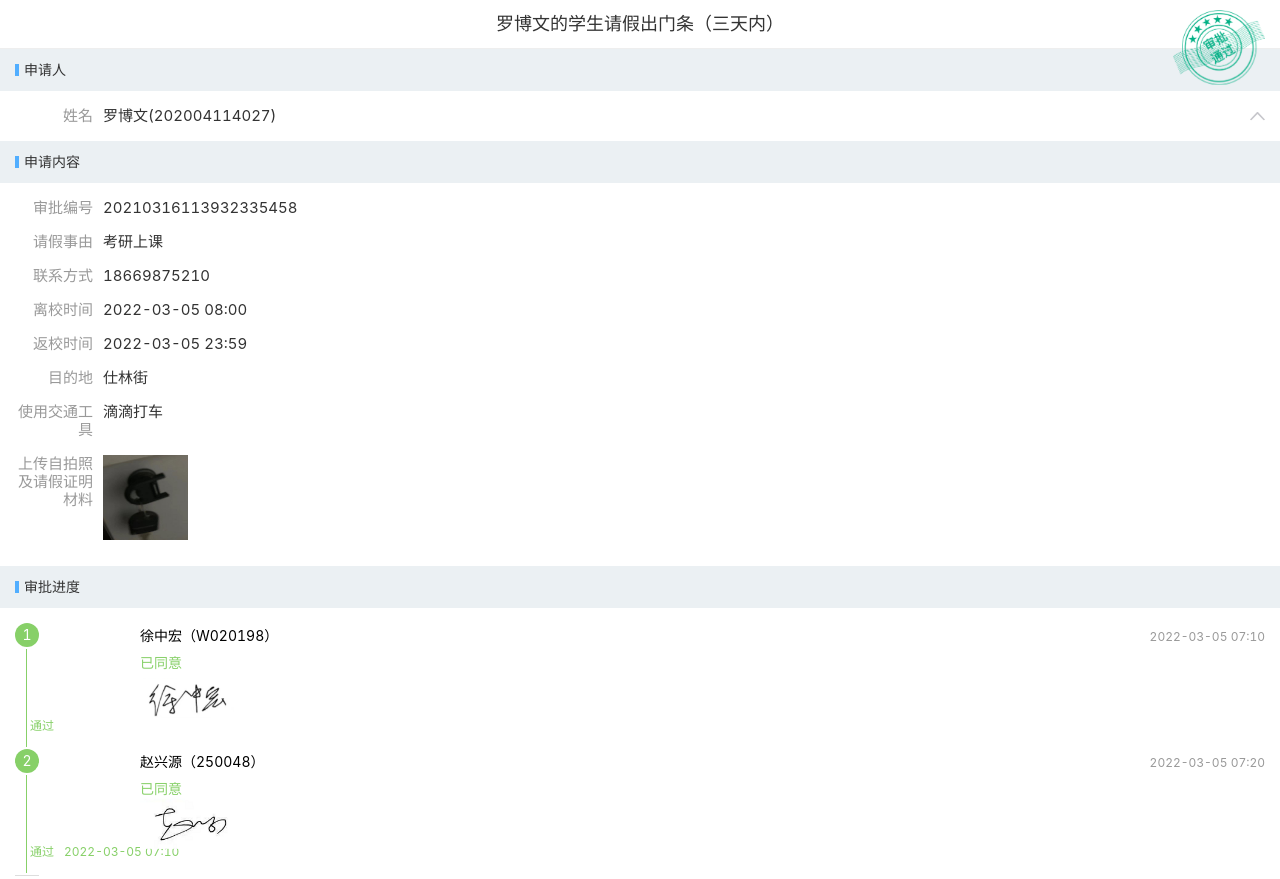
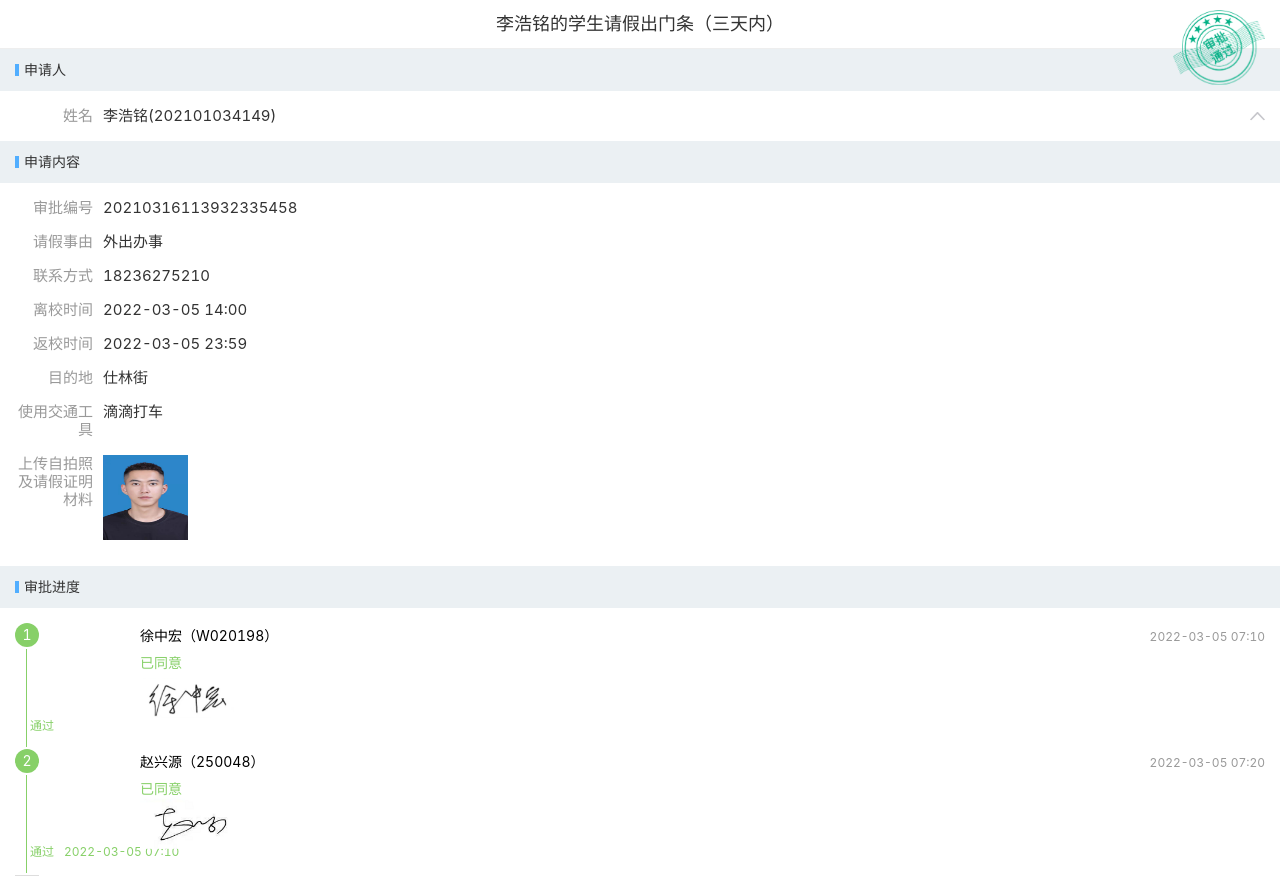
Before and after one commit to yibanjiatiao1/lhm05, a plain HTML site: page index.html in a window 1280 px wide. Shown: the top 879 px of the page. Drawn offline with Linux system fonts and the light colour scheme; a script that the page names is missing.

Commit message:
Update index.html

```diff
--- a/index.html
+++ b/index.html
@@ -30,7 +30,7 @@
     <div class="hx-layout">
      <main class="hx-content">
       <div class="wfTitle___Y-ebx">
-       罗博文的学生请假出门条（三天内）
+       李浩铭的学生请假出门条（三天内）
       </div>
       <div class="hx-detail">
        <div class="hx-detail-group">
@@ -46,7 +46,7 @@
        <span class="hx-detail-item-label">姓名</span>
        <div class="hx-detail-item-field">
         <div class="am-flexbox am-flexbox-justify-start am-flexbox-align-center">
-         罗博文(202004114027)
+         李浩铭(202101034149)
         </div>
        </div>
       </div>
@@ -56,12 +56,12 @@
        <div class="hx-detail-item">
         <span class="hx-detail-item-label">学号</span>
         <div class="hx-detail-item-field">
-         202004114027        </div>
+         202101034149        </div>
        </div>
        <div class="hx-detail-item">
         <span class="hx-detail-item-label">性别</span>
         <div class="hx-detail-item-field">
-         女        </div>
+         男        </div>
        </div>
        <div class="hx-detail-item">
         <span class="hx-detail-item-label">学院</span>
@@ -76,12 +76,12 @@
        <div class="hx-detail-item">
         <span class="hx-detail-item-label">班级</span>
         <div class="hx-detail-item-field">
-         20戏导班        </div>
+         21戏导班        </div>
        </div>
        <div class="hx-detail-item">
         <span class="hx-detail-item-label">年级</span>
         <div class="hx-detail-item-field">
-         2020        </div>
+         2021        </div>
        </div>
        <div class="hx-detail-item">
         <span class="hx-detail-item-label">教育层级</span>
@@ -119,17 +119,17 @@
          <div class="hx-detail-item">
           <span class="hx-detail-item-label">请假事由</span>
           <div class="hx-detail-item-field">
-           考研上课          </div>
+           外出办事          </div>
          </div>
          <div class="hx-detail-item">
           <span class="hx-detail-item-label">联系方式</span>
           <div class="hx-detail-item-field">
-           18669875210          </div>
+           18236275210          </div>
          </div>
          <div class="hx-detail-item">
           <span class="hx-detail-item-label">离校时间</span>
           <div class="hx-detail-item-field">
-           2022-03-05 08:00          </div>
+           2022-03-05 14:00          </div>
          </div>
          <div class="hx-detail-item">
           <span class="hx-detail-item-label">返校时间</span>
@@ -150,7 +150,7 @@
           <span class="hx-detail-item-label">上传自拍照及请假证明材料</span>
           <div class="hx-detail-item-field">
            <div class="hx-detail-image">
-            <img src="./工作流_files/111.jpg" alt="" style="margin-right: 10px; width: 84.6667px;
+            <img src="./工作流_files/lhm.jpg" alt="" style="margin-right: 10px; width: 84.6667px;
     height: 84.6667px; margin-bottom: 10px;">
            </div>
           </div>
```
